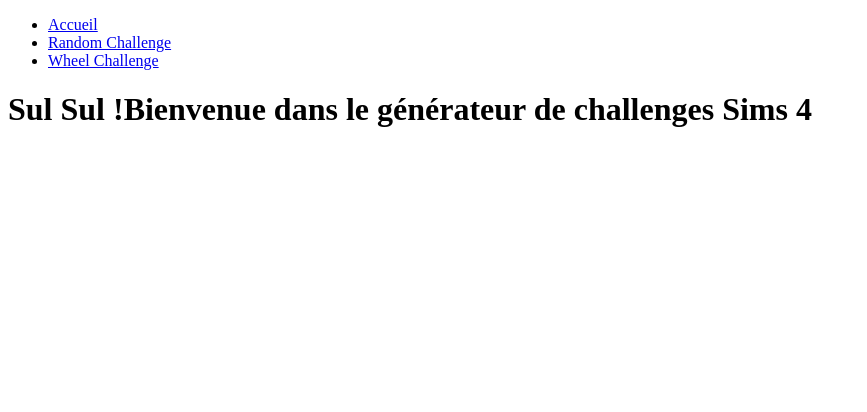
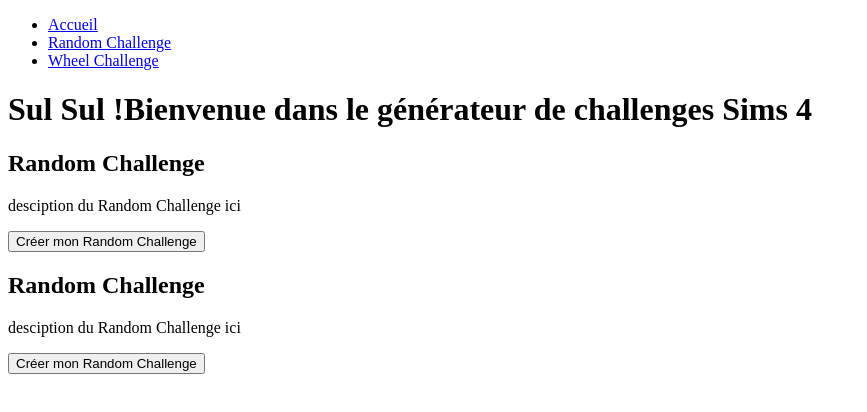
Before and after one commit to florebrlr/sims4-challenge-generator, a Vue app in the folder sims4-challenge-generator/: page / in a window 1280 px wide. Shown: the top 412 px of the page, without its empty margins (0-867 px from the left). Built offline with nearby package versions, Linux system fonts and the light colour scheme.

Commit message:
🚧 home

```diff
--- a/sims4-challenge-generator/src/views/Home.vue
+++ b/sims4-challenge-generator/src/views/Home.vue
@@ -1,6 +1,20 @@
 <template>
   <main>
     <h1>Sul Sul !Bienvenue dans le générateur de challenges Sims 4</h1>
+    <!--DIV random challenge-->
+    <div class="challenge-container">
+      <h2>Random Challenge</h2>
+      <p>desciption du Random Challenge ici</p>
+      <img src="" alt="" />
+      <button>Créer mon Random Challenge</button>
+    </div>
+    <!--DIV wheel challenge-->
+    <div class="challenge-container">
+      <h2>Random Challenge</h2>
+      <p>desciption du Random Challenge ici</p>
+      <img src="" alt="" />
+      <button>Créer mon Random Challenge</button>
+    </div>
   </main>
 </template>
 
```
